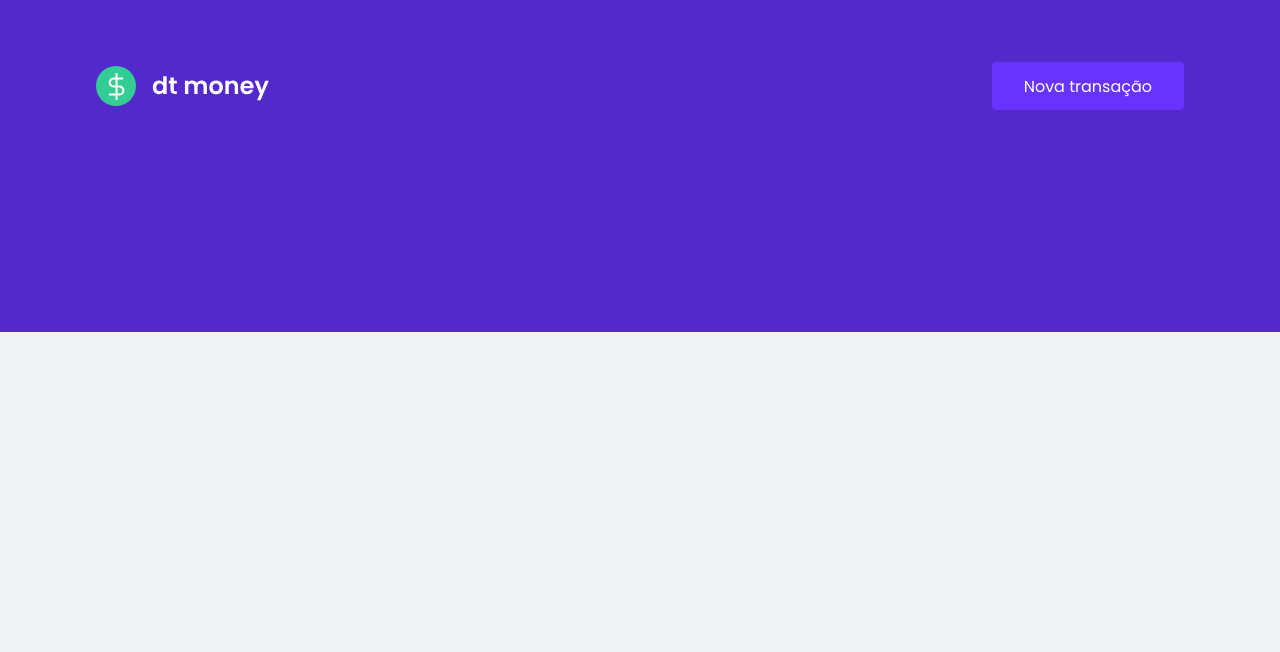
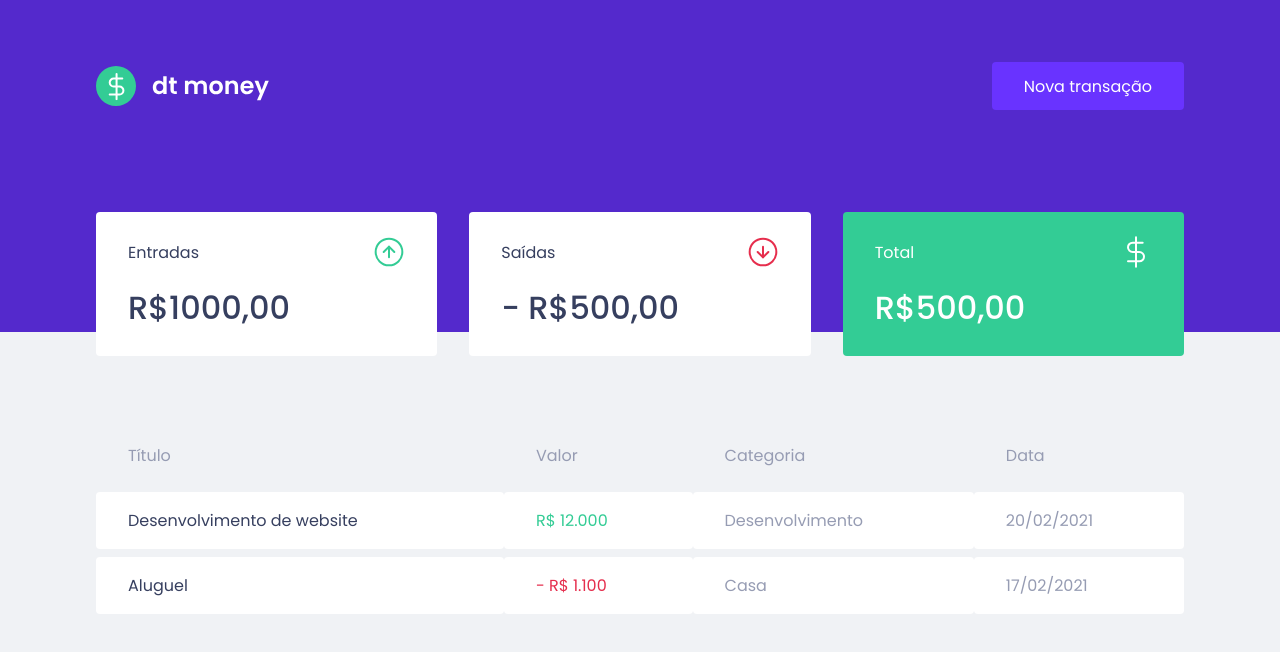
Before and after one commit to sousa-gabriel/myfinances, a React (Create React App) app: page / in a window 1280 px wide. Shown: the top 652 px of the page. Built offline with nearby package versions, Linux system fonts and the light colour scheme.

Commit message:
Created Dashboard static for application

```diff
--- a/public/index.html
+++ b/public/index.html
@@ -9,7 +9,7 @@
     <link rel="shortcut icon" href="favicon.png" type="image/png">
 
     <title>My Finances</title>
-    <link href="https://fonts.googleapis.com/css2?family=Poppins:wght@400;600&display=swap" rel="stylesheet">
+    <link href="https://fonts.googleapis.com/css2?family=Poppins:wght@400;500;600&display=swap" rel="stylesheet">
   </head>
   <body>
     <noscript>You need to enable JavaScript to run this app.</noscript>
--- a/src/App.tsx
+++ b/src/App.tsx
@@ -1,3 +1,4 @@
+import { Dashboard } from "./components/Dashboard";
 import { Header } from "./components/Header";
 import { GlobalStyle } from "./sytles/global";
 
@@ -5,6 +6,7 @@ export function App() {
   return (
     <>
       <Header />
+      <Dashboard />
       <GlobalStyle />
     </>
   );
--- /dev/null
+++ b/src/components/Dashboard/index.tsx
@@ -0,0 +1,12 @@
+import { Summary } from '../Summary'
+import { TransactionsTable } from '../TransactionsTable'
+import * as S from './styles'
+
+export function Dashboard() {
+ return (
+    <S.Container>
+        <Summary />
+        <TransactionsTable/>
+    </S.Container>
+    )
+}
--- /dev/null
+++ b/src/components/Dashboard/styles.ts
@@ -0,0 +1,7 @@
+import styled from "styled-components";
+
+export  const Container = styled.main`
+    max-width: 1120px;
+    margin: 0 auto;
+    padding: 2.5rem 1rem;
+`
--- /dev/null
+++ b/src/components/Summary/index.tsx
@@ -0,0 +1,32 @@
+import * as S from './styles'
+import Income  from '../../assets/income.svg';
+import Outcome  from '../../assets/outcome.svg';
+import Total  from '../../assets/total.svg';
+
+export function Summary() {
+  return (
+    <S.Container>
+        <div>
+            <header>
+                <p>Entradas</p>
+                <img src={Income} alt="Entradas" />
+            </header>
+            <strong>R$1000,00</strong>
+        </div>
+        <div>
+            <header>
+                <p>Saídas</p>
+                <img src={Outcome} alt="Saídas" />
+            </header>
+            <strong>- R$500,00</strong>
+        </div>
+        <div className='highlight-background'>
+            <header>
+                <p>Total</p>
+                <img src={Total} alt="Total" />
+            </header>
+            <strong>R$500,00</strong>
+        </div>
+    </S.Container>
+  )
+}
--- /dev/null
+++ b/src/components/Summary/styles.ts
@@ -0,0 +1,34 @@
+import styled from "styled-components";
+
+export const Container = styled.div`
+    display: grid;
+    grid-template-columns: repeat(3, 1fr);
+    gap: 2rem;
+    margin-top: -10rem;
+
+    div {
+        background: var(--shape);
+        padding: 1.5rem 2rem;
+        border-radius: 0.25rem;
+        color: var(--text-title);
+
+        header {
+            display: flex;
+            align-items: center;
+            justify-content: space-between;
+        }
+
+        strong {
+            display: block;
+            margin-top: 1rem;
+            font-size: 2rem;
+            font-weight: 500;
+            line-height: 3rem;
+        }
+
+        &.highlight-background {
+            background: var(--green);
+            color: #fff;
+        }
+    }
+`;
--- /dev/null
+++ b/src/components/TransactionsTable/index.tsx
@@ -0,0 +1,34 @@
+import * as S from './styles'
+
+export function TransactionsTable(){
+    return (
+        <S.Container>
+            <table>
+                <thead>
+                    <tr>
+                        <th>Título</th>
+                        <th>Valor</th>
+                        <th>Categoria</th>
+                        <th>Data</th>
+                    </tr>
+                </thead>
+
+                <tbody>
+                    <tr>
+                        <td>Desenvolvimento de website</td>
+                        <td className="deposit">R$ 12.000</td>
+                        <td>Desenvolvimento</td>
+                        <td>20/02/2021</td>
+                    </tr>
+                    <tr>
+                        <td>Aluguel</td>
+                        <td className="withdraw">- R$ 1.100</td>
+                        <td>Casa</td>
+                        <td>17/02/2021</td>
+                    </tr>
+                </tbody>
+            </table>
+
+        </S.Container>
+    )
+}
--- /dev/null
+++ b/src/components/TransactionsTable/styles.ts
@@ -0,0 +1,40 @@
+import styled from "styled-components";
+
+export const Container = styled.div`
+    margin-top: 4rem;
+
+    table {
+        width: 100%;
+        border-spacing: 0 0.5rem;
+
+        th {
+            color: var(--text-body);
+            font-weight: 400;
+            padding: 1rem 2rem;
+            text-align: left;
+            line-height: 1.5rem;
+        }
+
+        td {
+            padding: 1rem 2rem;
+            border: 0;
+            background: var(--shape);
+            color: var(--text-body);
+            border-radius: 0.25rem;
+
+            //quando for o primeiro td muda a cor
+            &:first-child {
+                color: var(--text-title);
+            }
+
+            // estilizando por classe
+            &.deposit {
+                color: var(--green);
+            }
+
+            &.withdraw {
+                color: var(--red);
+            }
+        }
+    }
+`;
--- a/src/sytles/global.ts
+++ b/src/sytles/global.ts
@@ -3,6 +3,7 @@ import { createGlobalStyle } from "styled-components";
 export const GlobalStyle = createGlobalStyle`
 :root{
     --red: #e52e4d;
+    --green: #33cc95;
     --blue: #5429cc;
     --blue-light: #6933ff;
     --text-title: #363f5f;
```
